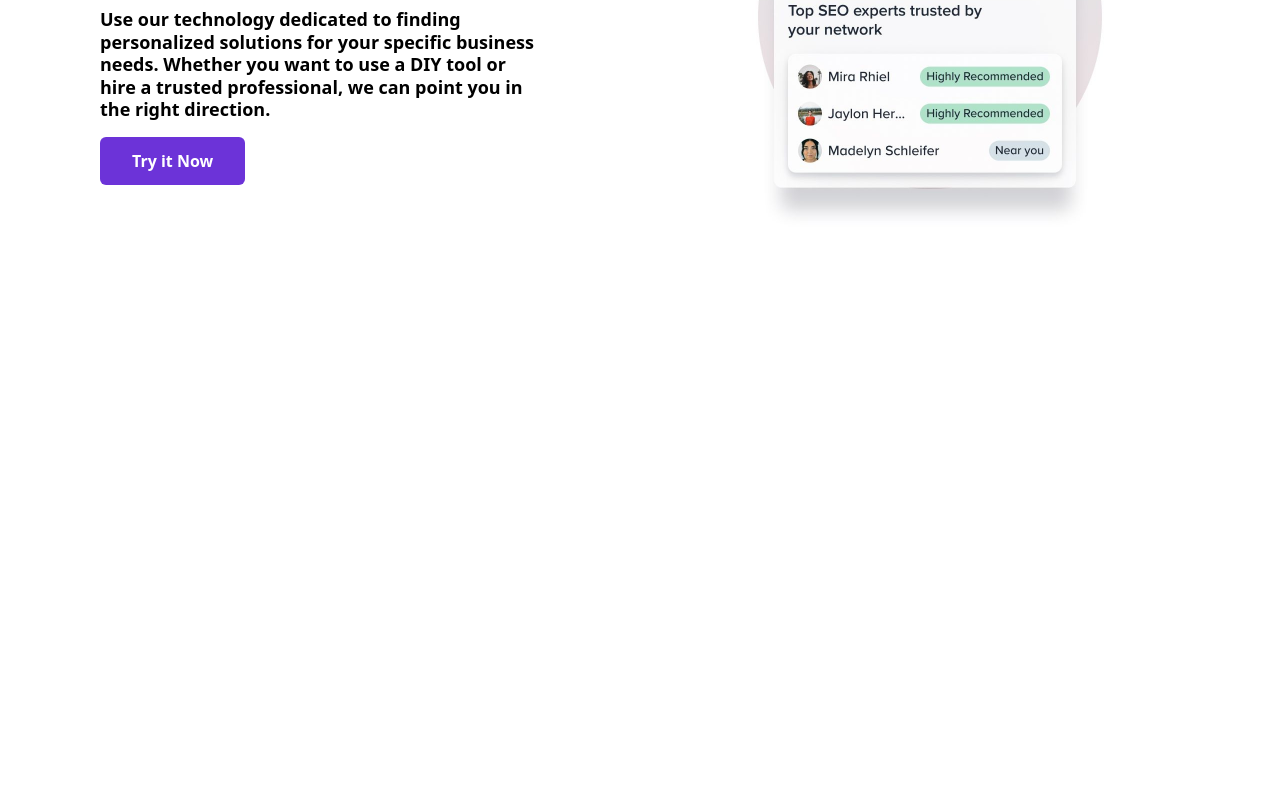
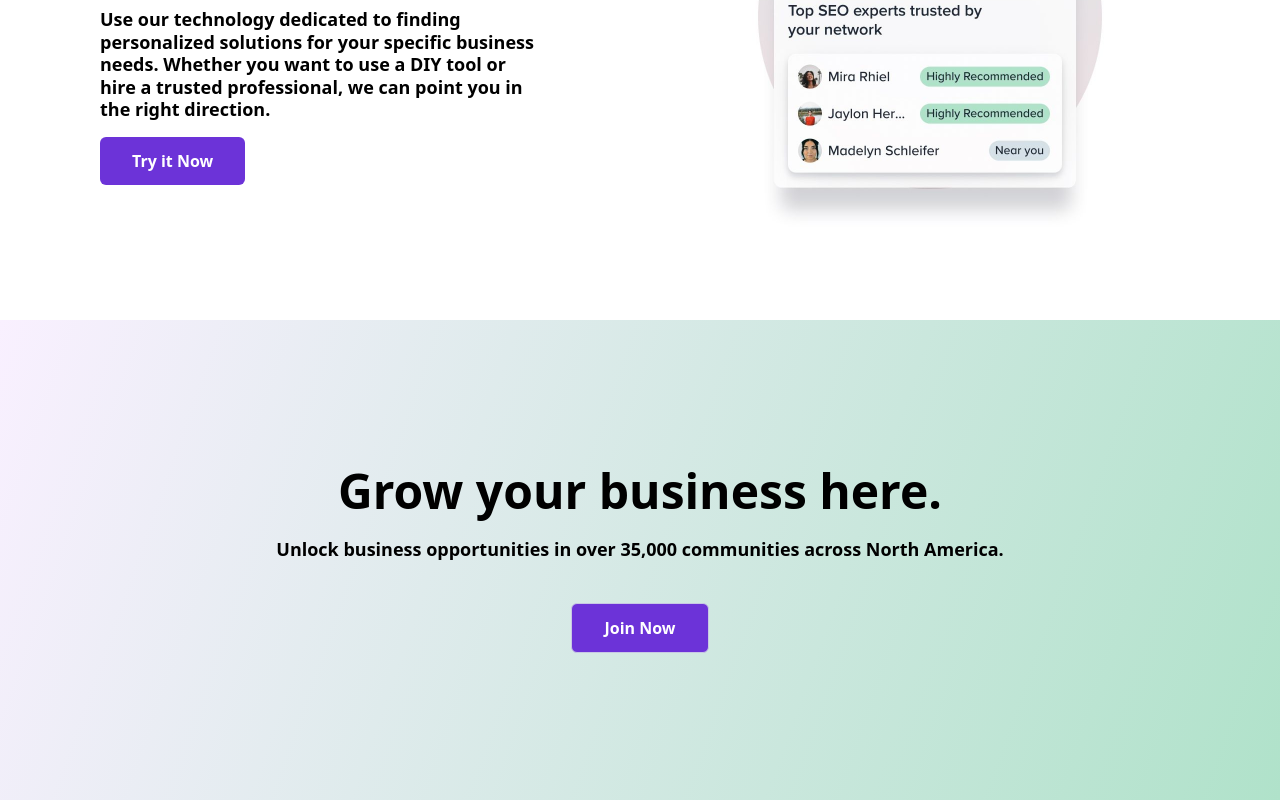
Before and after one commit to munachi821/alignable, a Next.js app: page / in a window 1280 px wide. Shown: the part 5132-5932 px from the top of the page. Before the commit the page ends 5452 px from the top, so only its background shows below. Built offline with nearby package versions, Linux system fonts and the light colour scheme.

Commit message:
done with the CTAsection

```diff
--- a/app/globals.css
+++ b/app/globals.css
@@ -19,3 +19,10 @@
     rgb(234, 227, 249) 100%
   );
 }
+.cta-gradient {
+  background: linear-gradient(
+    109.538deg,
+    rgb(249, 240, 255) 0%,
+    rgb(176, 226, 202) 100%
+  );
+}
--- a/app/page.tsx
+++ b/app/page.tsx
@@ -1,3 +1,4 @@
+import CTASection from "@/components/CTASection";
 import DiscoverSection from "@/components/DiscoverSection";
 import HeroSection from "@/components/HeroSection";
 import ServicesSection from "@/components/ServicesSection";
@@ -8,6 +9,7 @@ const page = () => {
       <HeroSection />
       <DiscoverSection />
       <ServicesSection />
+      <CTASection />
     </div>
   );
 };
--- /dev/null
+++ b/components/CTASection.tsx
@@ -0,0 +1,20 @@
+const CTASection = () => {
+  return (
+    <section className="cta-gradient h-120 flex items-center justify-center">
+      <div className="text-center space-y-5">
+        <h2 className="text-5xl font-bold">Grow your business here.</h2>
+        <h3 className="text-lg font-semibold">
+          Unlock business opportunities in over 35,000 communities across North
+          America.
+        </h3>
+        <a
+          href="#"
+          className="px-8 py-3 block mx-auto w-fit bg-[#6c33d8] text-white font-bold rounded-md hover:bg-[#391590] transition-colors duration-200 ease-in border border-[#c8c8e4] mt-10"
+        >
+          Join Now
+        </a>
+      </div>
+    </section>
+  );
+};
+export default CTASection;
```
